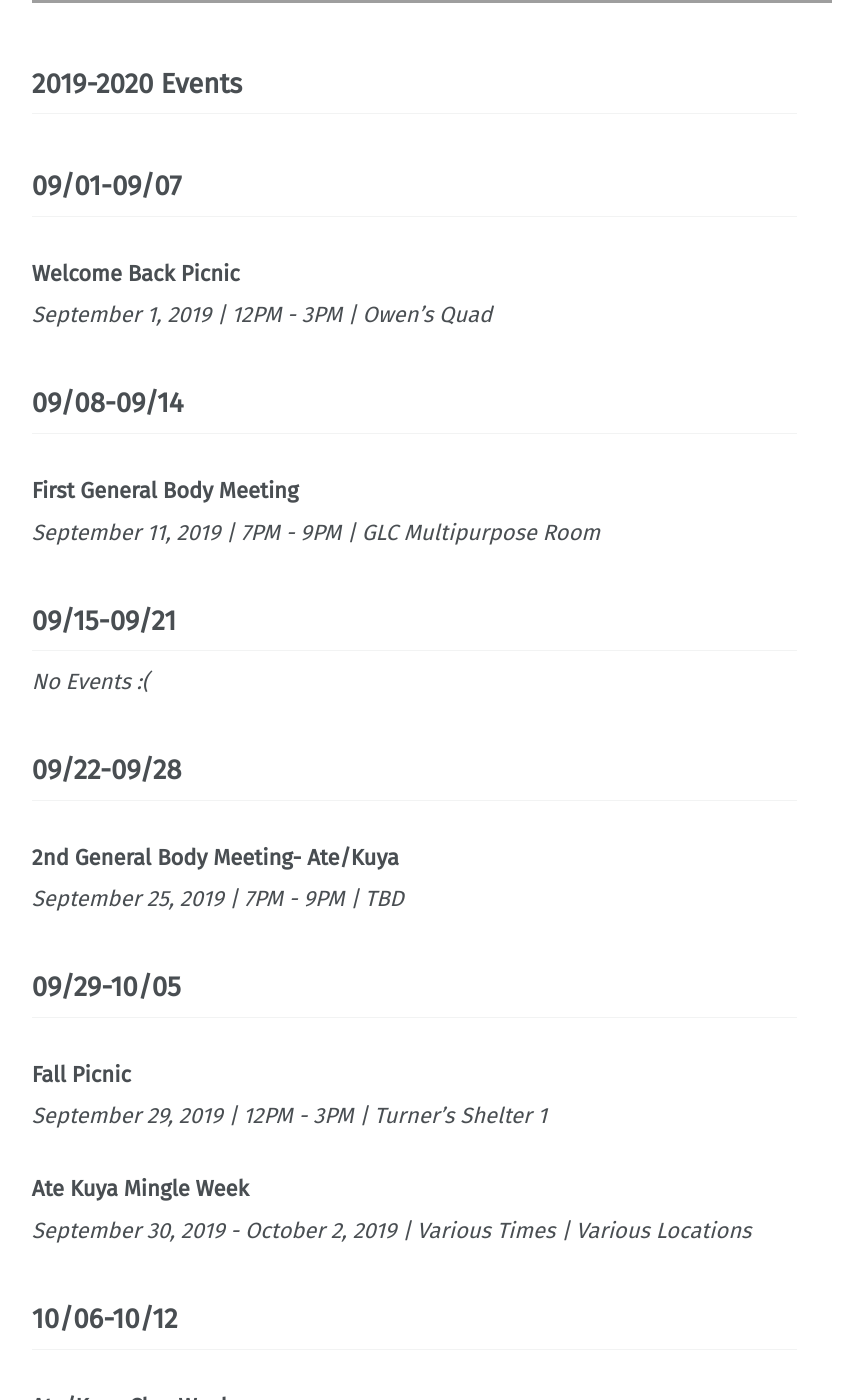
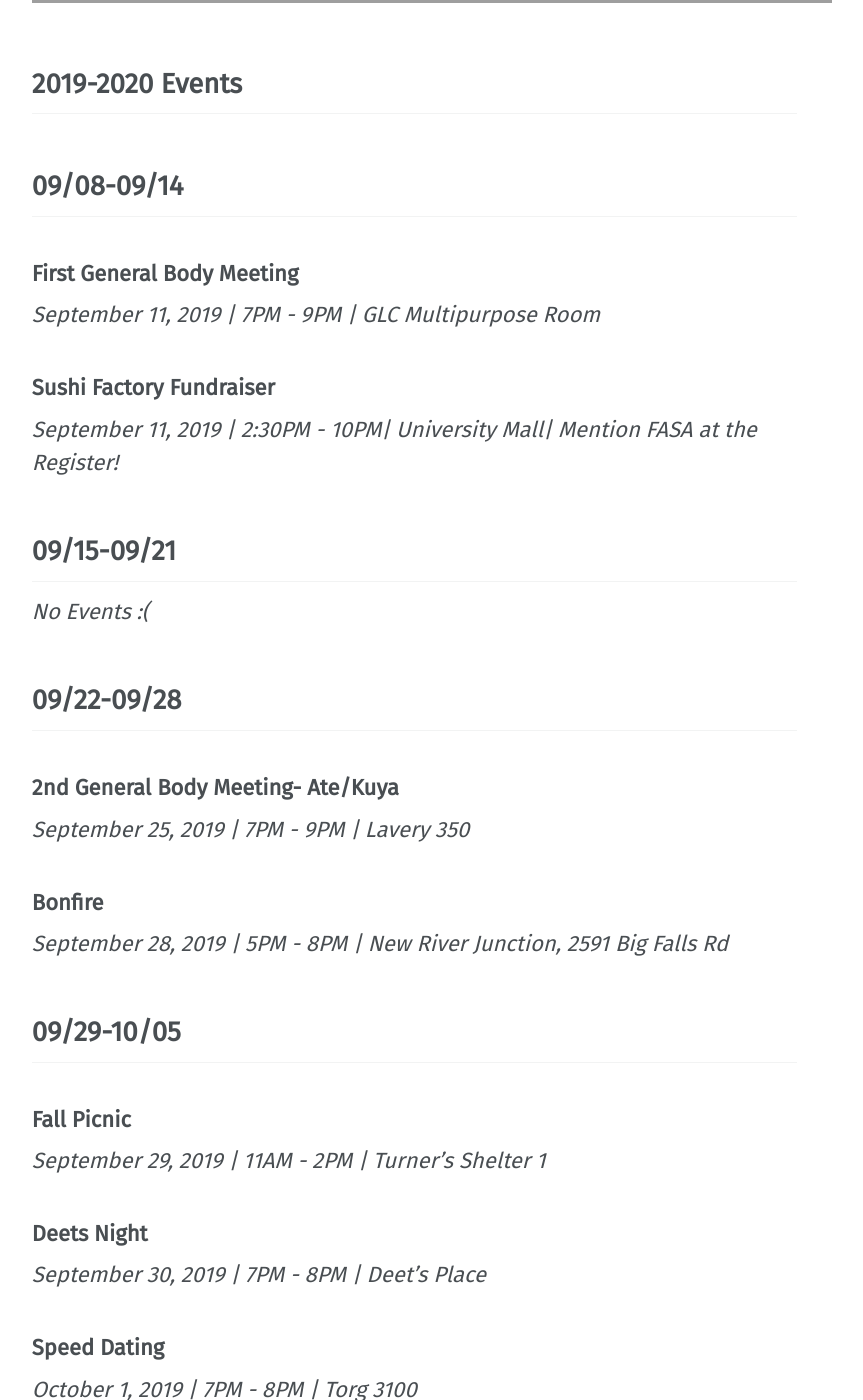
Before and after one commit to vtfasa/vtfasa.github.io, a Jekyll site: the page built from _pages/events.md, in a window 1280 px wide and 1400 px high, scrolled down 793 px. Shown: the whole window, without its empty margins (252-1115 px from the left). Built offline with Jekyll 4.4.1, drawn with Linux system fonts in a browser that asks for light colours; some web fonts are replaced; some of the changed text lies outside the part shown; grey boxes are pictures that could not be loaded.

Commit message:
Update events.md

```diff
--- a/_pages/events.md
+++ b/_pages/events.md
@@ -8,20 +8,17 @@ permalink: /events/
 ## 2019-2020 Events
 
 
-
-## 09/01-09/07
-
-### Welcome Back Picnic
-*September 1, 2019 |
-12PM - 3PM |
-Owen's Quad*
-
 ## 09/08-09/14
 
 ### First General Body Meeting
 *September 11, 2019 |
 7PM - 9PM |
 GLC Multipurpose Room*
+### Sushi Factory Fundraiser
+*September 11, 2019 |
+2:30PM - 10PM|
+University Mall|
+Mention FASA at the Register!*
 
 ## 09/15-09/21
 *No Events :(*
@@ -31,20 +28,40 @@ GLC Multipurpose Room*
 ### 2nd General Body Meeting- Ate/Kuya
 *September 25, 2019 |
 7PM - 9PM |
-TBD*
+Lavery 350*
+
+### Bonfire
+*September 28, 2019 |
+5PM - 8PM |
+New River Junction, 2591 Big Falls Rd*
 
 ## 09/29-10/05
 ### Fall Picnic
 *September 29, 2019 |
-12PM - 3PM |
+11AM - 2PM |
 Turner's Shelter 1*
-### Ate Kuya Mingle Week
-*September 30, 2019 - October 2, 2019 |
-Various Times |
-Various Locations*
+
+### Deets Night
+*September 30, 2019 |
+7PM - 8PM |
+Deet's Place*
+
+### Speed Dating
+*October 1, 2019 |
+7PM - 8PM |
+Torg 3100*
+
+### Game Night
+*October 2, 2019 |
+7PM - 8PM |
+Surge 104C*
+
 ## 10/06-10/12
 ### Ate/Kuya Clue Week
 *October 6, 2019 - October 12, 2019*
+### OPASS Fundraiser
+*October 9, 2019*
+
 ### Filipino American History Month General Body meeting
 *October 9, 2019 |
 7PM - 9PM |
```
